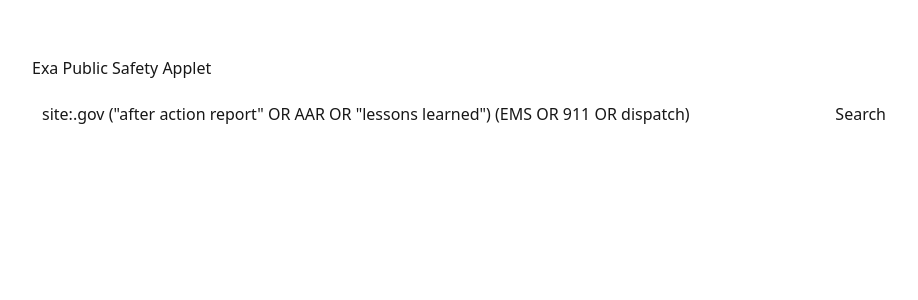
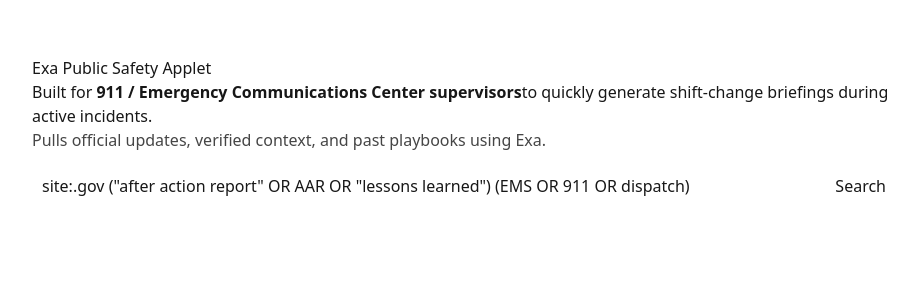
Before and after one commit to cvto1021/exa-take-home, a Next.js app: page / in a window 1280 px wide. Shown: the top 300 px of the page, without its empty margins (174-1092 px from the left). Built offline with nearby package versions, Linux system fonts and the light colour scheme.

Commit message:
Added a description about applet

```diff
--- a/app/page.tsx
+++ b/app/page.tsx
@@ -27,6 +27,14 @@
     <main style={{ maxWidth: 900, margin: "40px auto", padding: 16, fontFamily: "system-ui" }}>
       <h1>Exa Public Safety Applet</h1>
 
+      <p>
+        Built for <strong>911 / Emergency Communications Center supervisors</strong>
+        to quickly generate shift-change briefings during active incidents.
+      </p>
+      <p style={{ opacity: 0.8 }}>
+        Pulls official updates, verified context, and past playbooks using Exa.
+      </p>
+
       <div style={{ display: "flex", gap: 8, marginTop: 12 }}>
         <input
           value={query}
```
